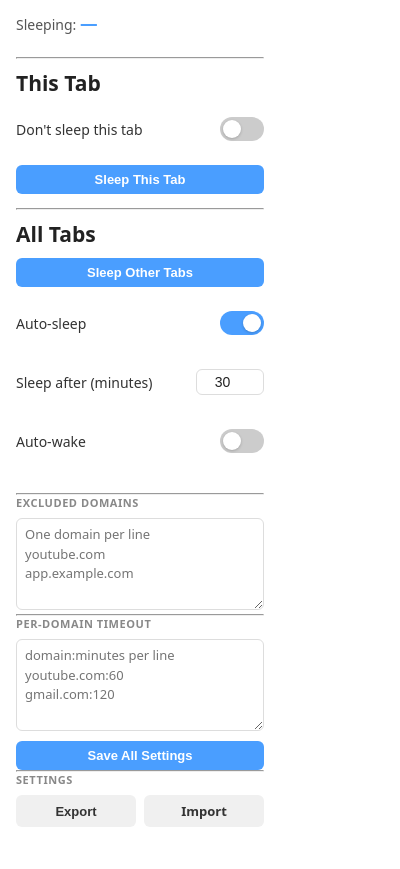
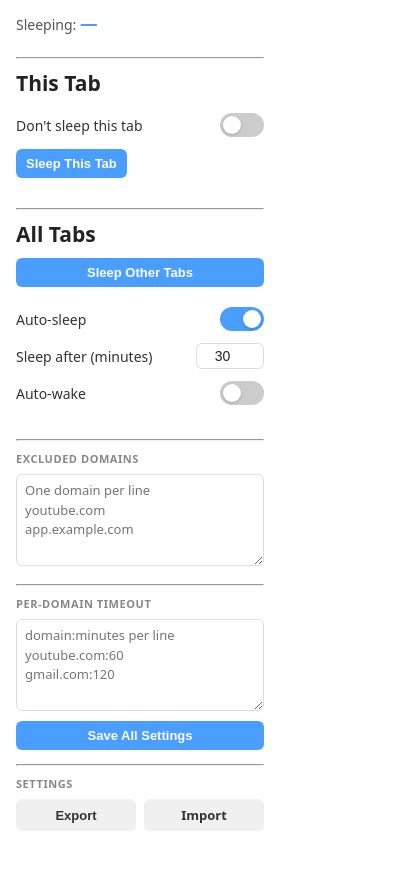
Before and after one commit to paul-provindido/tab-sleeper, a browser extension: page popup.html in a window 400 px wide. Shown: the part 47-916 px from the top of the page. Drawn offline with Linux system fonts and the light colour scheme.

Commit message:
Popup UI: section headings and layout tweaks

```diff
--- a/popup.css
+++ b/popup.css
@@ -13,7 +13,7 @@ body {
 }
 
 h2 {
-  padding: 10px 0;
+  padding: 0 0 10px;
 }
 
 .container { padding: 16px; }
@@ -51,11 +51,14 @@ h2 {
 /* ── Settings rows ──────────────────────────────────────────────────────── */
 
 .setting-row {
+  padding: 10px 0;
+}
+
+.inner-row {
   display: flex;
   justify-content: space-between;
   align-items: center;
-  margin-bottom: 14px;
-  padding: 10px 0;
+  padding: 6px 0;
 }
 
 .setting-label { color: #333; }
@@ -186,6 +189,19 @@ input:checked + .slider::before     { transform: translateX(20px); }
   width: 100%;
 }
 
+/* ── Textarea sections (exclusions, per-domain, settings) ───────────────── */
+
+.textarea-section {
+  padding: 10px 0;
+  margin-bottom: 4px;
+}
+
+.full-width-btn {
+  margin-top: 6px;
+  width: 100%;
+  flex: none;
+}
+
 /* ── Sleeping tabs list ─────────────────────────────────────────────────── */
 
 .sleeping-tabs-list {
--- a/popup.html
+++ b/popup.html
@@ -14,80 +14,69 @@
       <h1 class="app-name">Tab Sleeper</h1>
     </header>
 
+    <!-- Sleeping tabs stat + wake all -->
     <section class="stat-row">
       <span class="stat-label">Sleeping: <span id="sleepingCount" class="stat-value">—</span></span>
       <button id="wakeAllBtn" class="btn btn-ghost btn-sm" style="display:none">Wake All</button>
     </section>
 
+    <!-- Scrollable list of sleeping tabs -->
     <ul id="sleepingTabsList" class="sleeping-tabs-list"></ul>
 
     <hr>
 
+    <section class="setting-row">
       <h2>This Tab</h2>
-    <section class="setting-row">
+      <div class="inner-row">
         <label for="neverSleepToggle" class="setting-label">Don't sleep this tab</label>
         <label class="toggle-switch">
           <input type="checkbox" id="neverSleepToggle">
           <span class="slider"></span>
         </label>
-    </section>
-
+      </div>
+      <div class="inner-row">
         <div class="action-row">
           <button id="sleepTabBtn" class="btn btn-primary">Sleep This Tab</button>
         </div>
+      </div>
+    </section>
 
     <hr>
 
+    <section class="setting-row">
       <h2>All Tabs</h2>
       <div class="action-row">
         <button id="sleepAllBtn" class="btn btn-primary">Sleep Other Tabs</button>
       </div>
-
-    <section class="setting-row">
+      <div class="inner-row">
         <label for="autoSleepToggle" class="setting-label">Auto-sleep</label>
         <label class="toggle-switch">
           <input type="checkbox" id="autoSleepToggle">
           <span class="slider"></span>
         </label>
-    </section>
-
-    <section class="setting-row" id="timeoutRow">
+      </div>
+      <div class="inner-row" id="timeoutRow">
         <label for="timeoutInput" class="setting-label">Sleep after (minutes)</label>
-      <input
-        type="number"
-        id="timeoutInput"
-        class="timeout-input"
-        min="1"
-        max="480"
-        step="1"
-      >
-    </section>
-
-    <section class="setting-row">
+        <input type="number" id="timeoutInput" class="timeout-input" min="1" max="480" step="1">
+      </div>
+      <div class="inner-row">
         <label for="autoWakeToggle" class="setting-label">Auto-wake</label>
         <label class="toggle-switch">
           <input type="checkbox" id="autoWakeToggle">
           <span class="slider"></span>
         </label>
-    </section>
-
-    <section class="setting-row" id="autoWakeRow">
+      </div>
+      <div class="inner-row" id="autoWakeRow">
         <label for="autoWakeInput" class="setting-label">Wake after (hours)</label>
-      <input
-        type="number"
-        id="autoWakeInput"
-        class="timeout-input"
-        min="1"
-        max="24"
-        step="1"
-      >
+        <input type="number" id="autoWakeInput" class="timeout-input" min="1" max="24" step="1">
+      </div>
     </section>
 
     <p id="saveStatus" class="save-status" aria-live="polite"></p>
 
     <hr>
 
-    <section class="exclusions-section">
+    <section class="textarea-section">
       <p class="section-label">Excluded domains</p>
       <textarea
         id="exclusionTextarea"
@@ -100,7 +89,7 @@
 
     <hr>
 
-    <section class="exclusions-section">
+    <section class="textarea-section">
       <p class="section-label">Per-domain timeout</p>
       <textarea
         id="domainTimeoutTextarea"
@@ -109,12 +98,12 @@
         placeholder="domain:minutes per line&#10;youtube.com:60&#10;gmail.com:120"
         spellcheck="false"
       ></textarea>
-      <button id="saveDomainTimeoutsBtn" class="btn btn-primary exclusion-save-btn">Save All Settings</button>
+      <button id="saveDomainTimeoutsBtn" class="btn btn-primary full-width-btn">Save All Settings</button>
     </section>
 
     <hr>
 
-    <section class="exclusions-section">
+    <section class="textarea-section">
       <p class="section-label">Settings</p>
       <div class="action-row">
         <button id="exportBtn" class="btn btn-ghost">Export</button>
```
Lines whose indentation alone changed are shown as unchanged.
